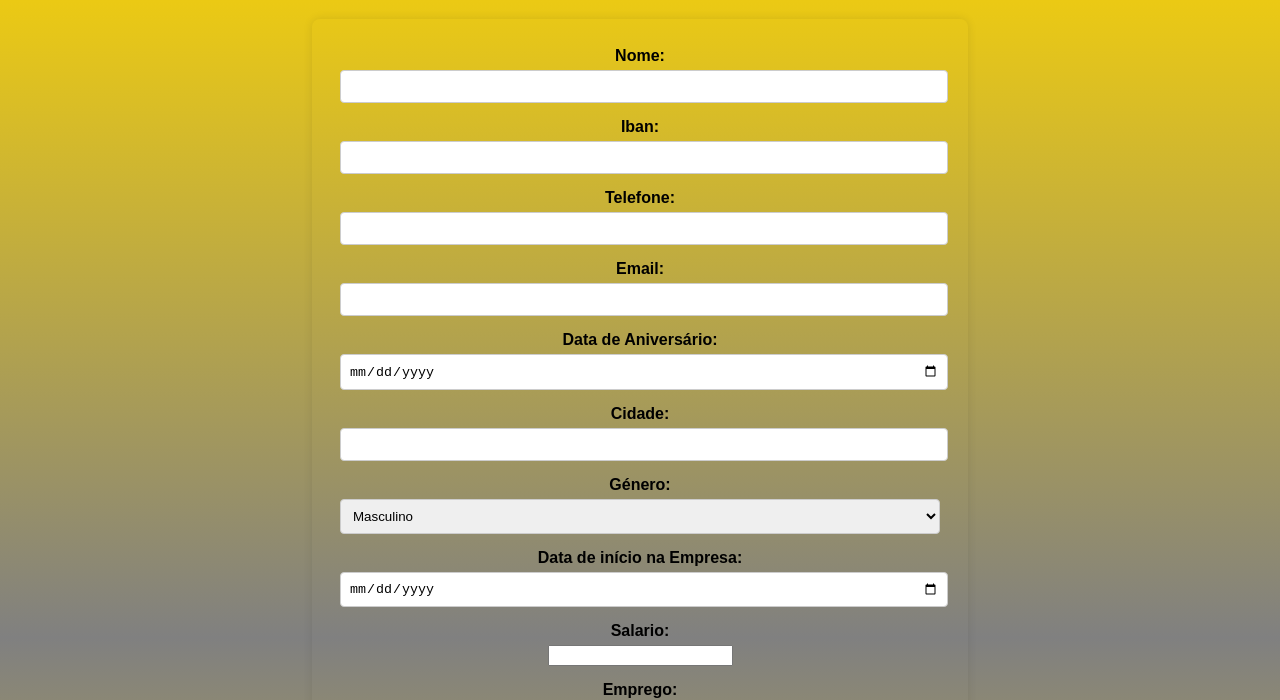
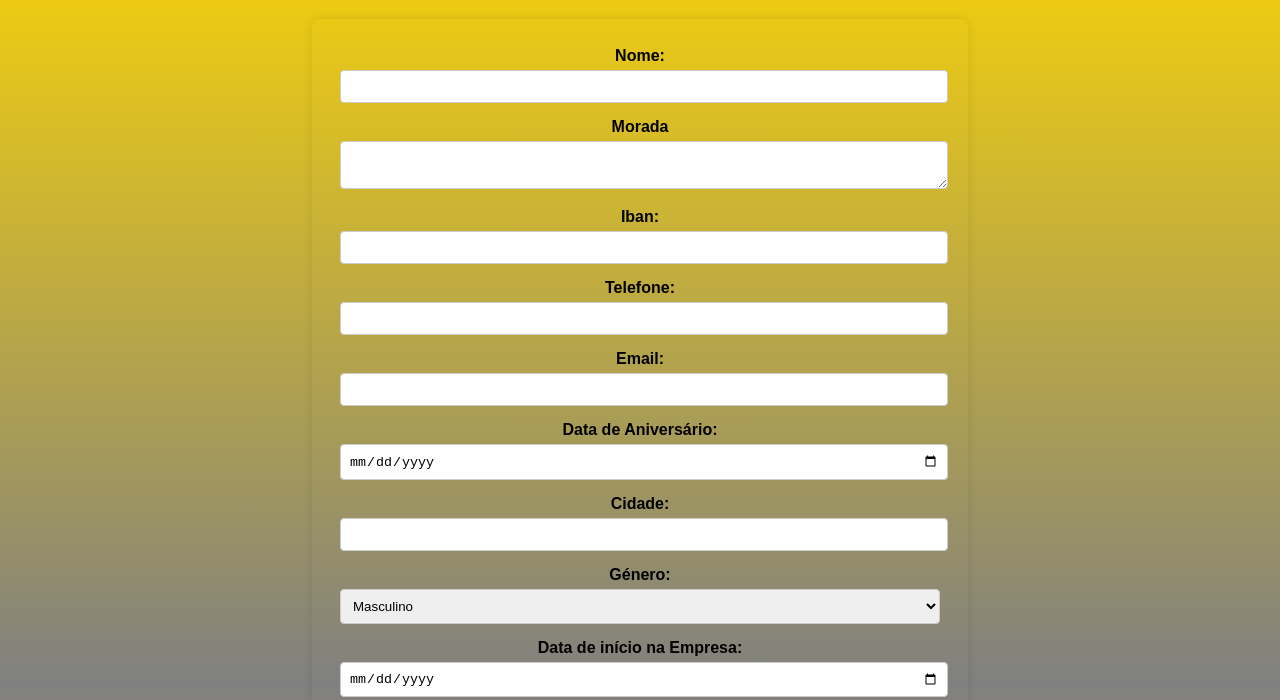
Before and after one commit to SantiSkin/formulario-santiclinic, a plain HTML site: page index.html in a window 1280 px wide. Shown: the part 117-817 px from the top of the page. Drawn offline with Linux system fonts and the light colour scheme.

Commit message:
Update index.html

```diff
--- a/index.html
+++ b/index.html
@@ -12,6 +12,10 @@
     <div>
       <label for="name">Nome:</label>
       <input type="text" id="name" name="name" required>
+    </div>
+    <div>
+      <label for="morada">Morada</label>
+      <textarea id="morada" name="morada" rows="2" required></textarea>
     </div>
     <div>
       <label for="iban">Iban:</label>
```
